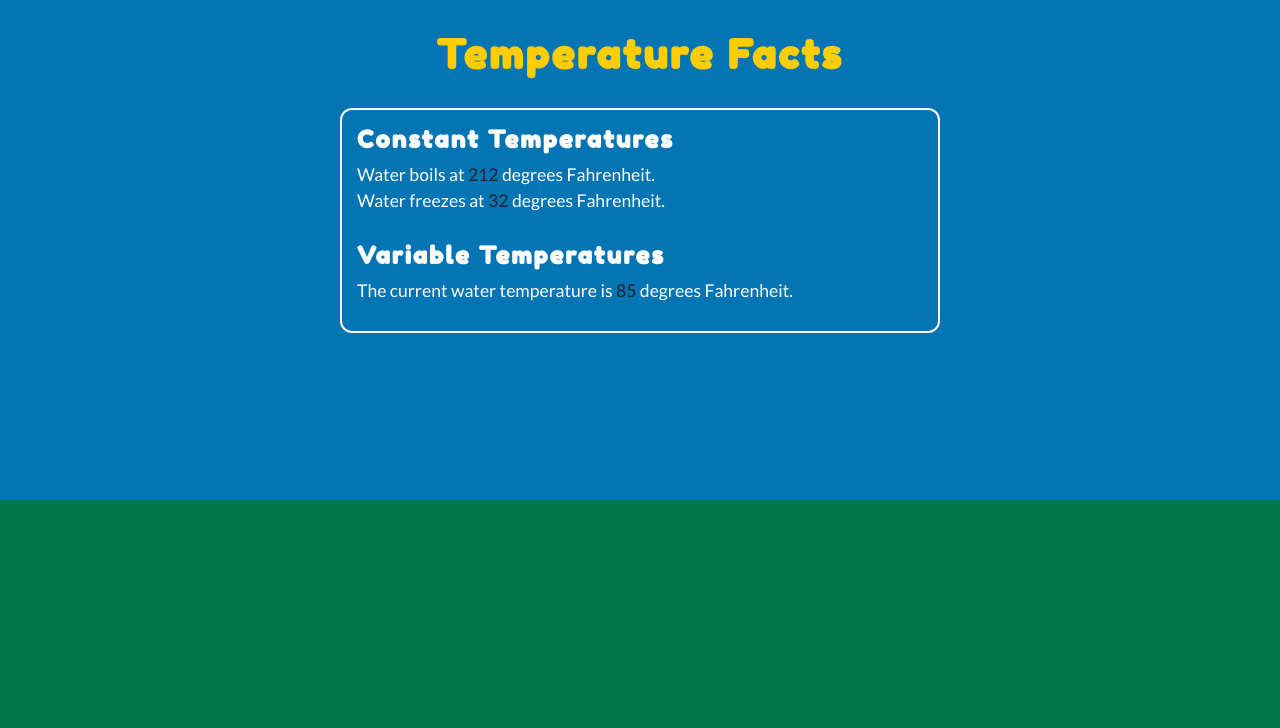
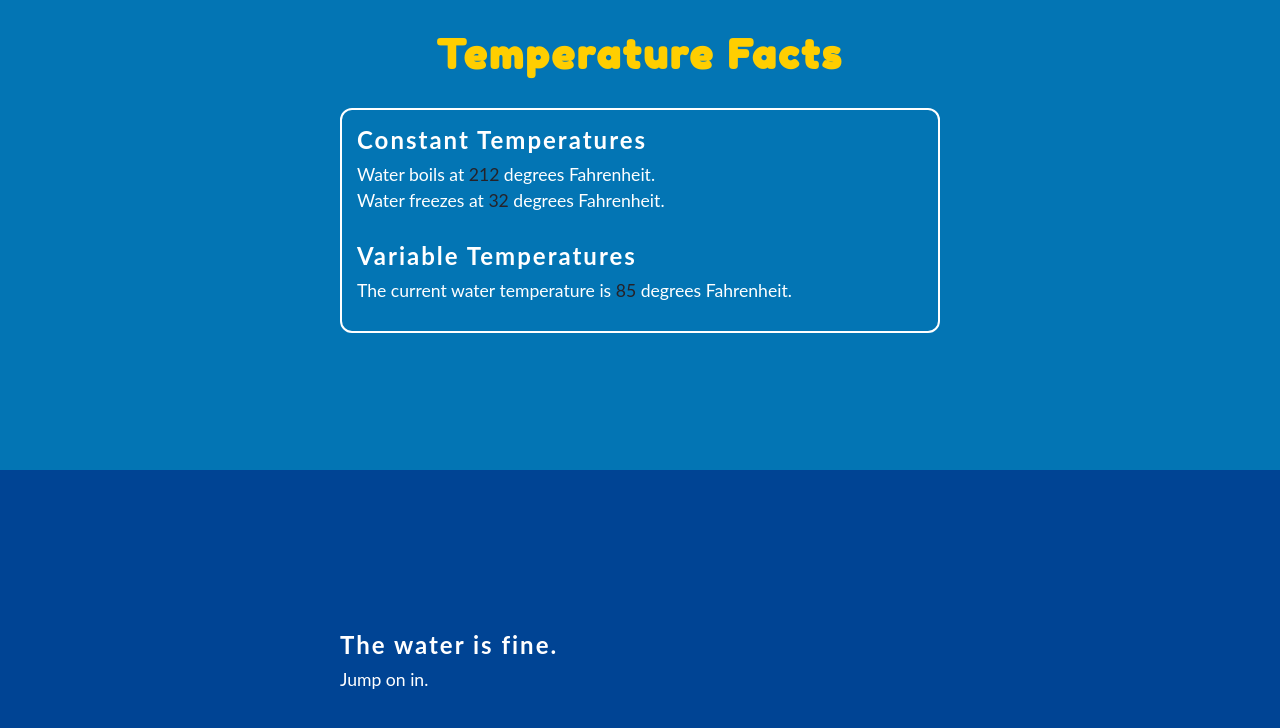
Before and after one commit to moonshoeskelly/m10-hw10-dement-kelly, a plain HTML site: page index.html in a window 1280 px wide. Drawn offline with Linux system fonts and the light colour scheme; a web font is replaced by a local one.

Commit message:
Show delayed temperature response

```diff
--- a/index.html
+++ b/index.html
@@ -4,7 +4,7 @@
     <meta charset="utf-8">
     <meta name="viewport" content="width=device-width, initial-scale=1, shrink-to-fit=no">
     <link rel="stylesheet" type="text/css" href="main.css">
-    <link href="https://fonts.googleapis.com/css?family=Fredoka+One|Lato&display=swap" rel="stylesheet">
+    <link href="https://fonts.googleapis.com/css?family=Fredoka+One|LatoLato:400,700&display=swap" rel="stylesheet">
     <title>Homework 10</title>
   </head>
   <body>
@@ -28,6 +28,7 @@
     </main>
     <!-- Footer -->
     <footer>
+      <div class="water">
         <section id="boiling" class="hide">
           <h2>The water is hot.</h2>
           <p>I think it is boiling.</p>
@@ -40,6 +41,7 @@
           <h2>The water is fine.</h2>
           <p>Jump on in.</p>
         </section>
+      </div>
     </footer>
     <script src="main.js"></script>
   </body>
--- a/main.css
+++ b/main.css
@@ -52,9 +52,10 @@ main {
 h2 {
   color: #fff;
   margin-bottom: 10px;
-  font-size: 1.115rem;
-  font-family: 'Fredoka One', cursive;
+  font-size: 1.15rem;
+  font-family: 'Lato', sans-serif;
   letter-spacing: 2px;
+  font-weight: bold;
 }
 
 p {
@@ -79,9 +80,22 @@ span {
 }
 
 footer {
-  background-color: #007849;
+  background-color: #004494;
   height: 300px;
   flex-shrink: 0;
+  padding-top: 30px;
+}
+
+/*
+footer h2 {
+  font-family: 'Lato', sans-serif;
+}
+*/
+
+.water {
+  width: 600px;
+  max-width: 70%;
+  margin: 0 auto;
 }
 
 @media (min-width: 568px) {
--- a/main.js
+++ b/main.js
@@ -20,8 +20,27 @@ document.getElementById('water-temp').innerHTML = waterTemp;
 
 //Delay 3 seconds, remove hide class and add show class to correct Section
 
-//above 212, hide and show to boiling ID
+const tempBoil = document.getElementById('boiling');
+const tempFreeze = document.getElementById('frozen');
+const tempGood = document.getElementById('good-temp');
 
-//below 32, hide and show to frozen ID
+setTimeout (() => {
 
-//in between 32 and 212, hide and show to good-temp ID
+  //above 212, hide and show to boiling ID
+  if (waterTemp >= 212) {
+    tempBoil.classList.remove('hdie');
+    tempBoil.classList.add('show');
+  }
+
+  //below 32, hide and show to frozen ID
+  else if (waterTemp <= 32) {
+    tempFreeze.classList.remove('hdie');
+    tempFreeze.classList.add('show');
+  }
+
+  //in between 32 and 212, hide and show to good-temp ID
+  else {
+    tempGood.classList.remove('hdie');
+    tempGood.classList.add('show');
+  }
+}, 3000);
```
Lines whose indentation alone changed are shown as unchanged.
